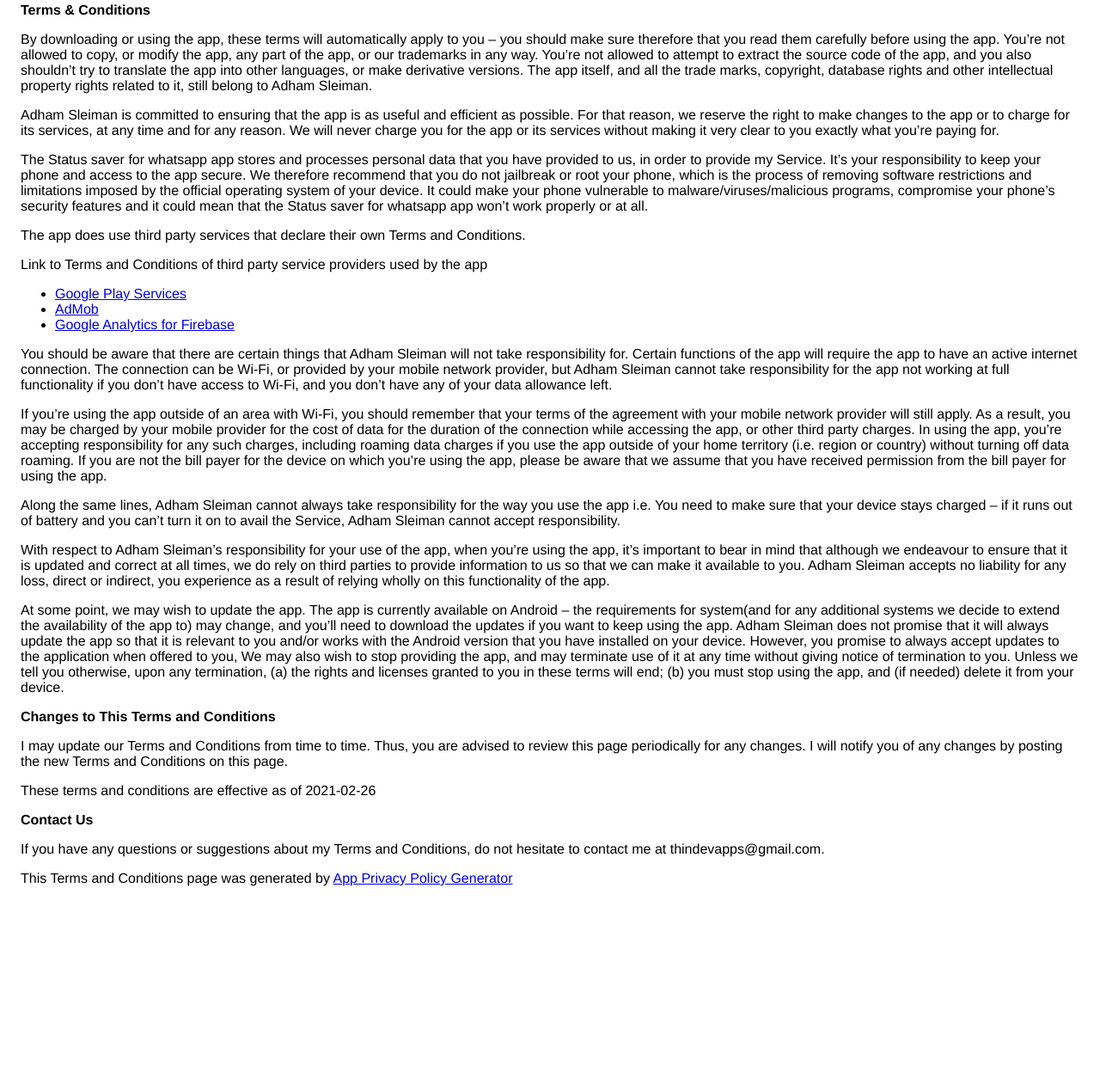
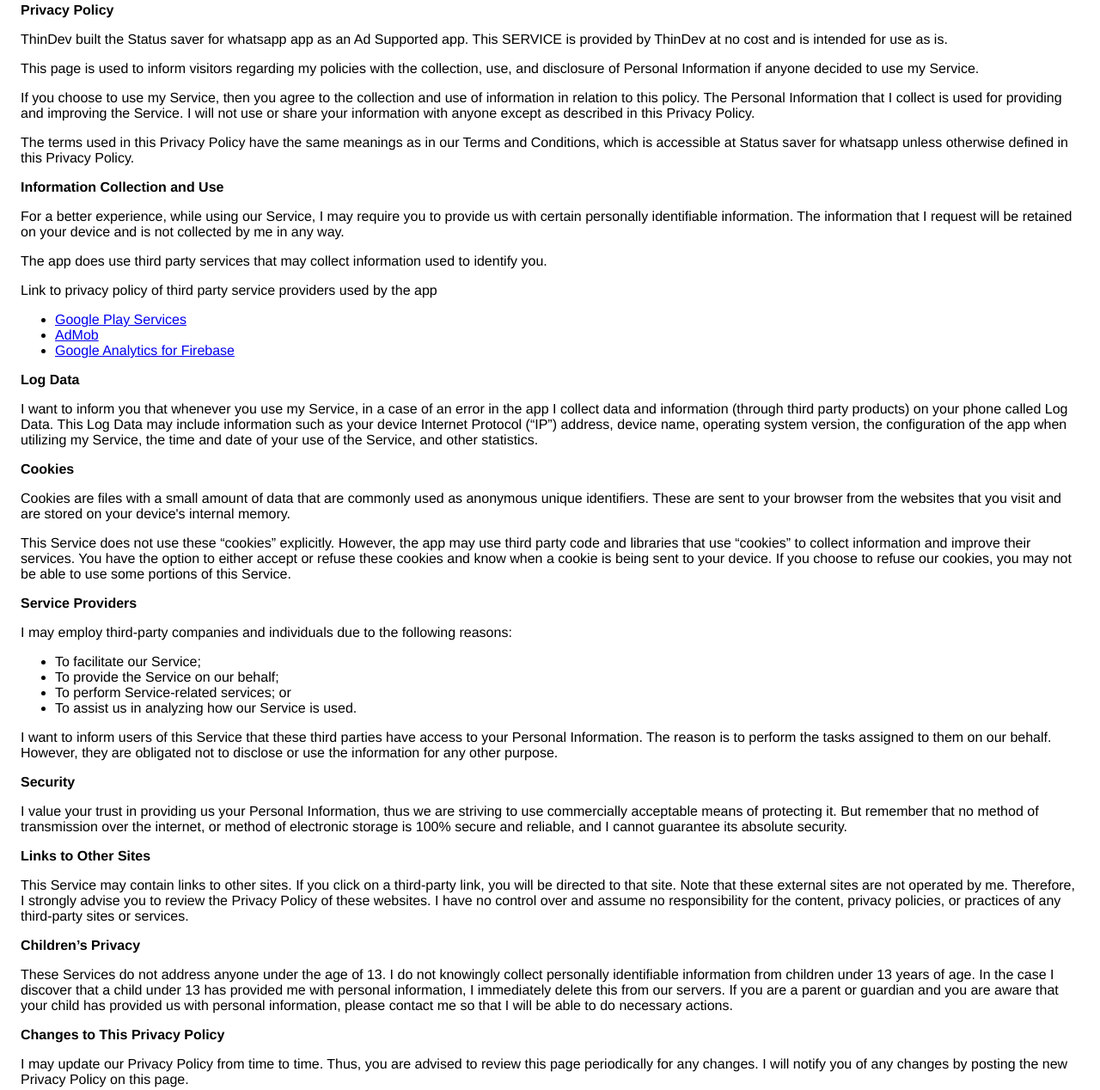
Before and after one commit to ThinDevApps/ThinDevApps.github.io, a plain HTML site: page index.html in a window 1280 px wide. Shown: the part 21-1289 px from the top of the page at 86% size. Before the commit the page ends 1092 px from the top, so only its background shows below. Drawn offline with Linux system fonts and the light colour scheme.

Commit message:
Update index.html

```diff
--- a/index.html
+++ b/index.html
@@ -3,111 +3,107 @@
     <head>
       <meta charset='utf-8'>
       <meta name='viewport' content='width=device-width'>
-      <title>Terms &amp; Conditions</title>
+      <title>Privacy Policy</title>
       <style> body { font-family: 'Helvetica Neue', Helvetica, Arial, sans-serif; padding:1em; } </style>
     </head>
     <body>
-    <strong>Terms &amp; Conditions</strong> <p>
-                  By downloading or using the app, these terms will
-                  automatically apply to you – you should make sure therefore
-                  that you read them carefully before using the app. You’re not
-                  allowed to copy, or modify the app, any part of the app, or
-                  our trademarks in any way. You’re not allowed to attempt to
-                  extract the source code of the app, and you also shouldn’t try
-                  to translate the app into other languages, or make derivative
-                  versions. The app itself, and all the trade marks, copyright,
-                  database rights and other intellectual property rights related
-                  to it, still belong to Adham Sleiman.
+    <strong>Privacy Policy</strong> <p>
+                  ThinDev built the Status saver for whatsapp app as
+                  an Ad Supported app. This SERVICE is provided by
+                  ThinDev at no cost and is intended for use as
+                  is.
                 </p> <p>
-                  Adham Sleiman is committed to ensuring that the app is
-                  as useful and efficient as possible. For that reason, we
-                  reserve the right to make changes to the app or to charge for
-                  its services, at any time and for any reason. We will never
-                  charge you for the app or its services without making it very
-                  clear to you exactly what you’re paying for.
+                  This page is used to inform visitors regarding my
+                  policies with the collection, use, and disclosure of Personal
+                  Information if anyone decided to use my Service.
                 </p> <p>
-                  The Status saver for whatsapp app stores and processes personal data that
-                  you have provided to us, in order to provide my
-                  Service. It’s your responsibility to keep your phone and
-                  access to the app secure. We therefore recommend that you do
-                  not jailbreak or root your phone, which is the process of
-                  removing software restrictions and limitations imposed by the
-                  official operating system of your device. It could make your
-                  phone vulnerable to malware/viruses/malicious programs,
-                  compromise your phone’s security features and it could mean
-                  that the Status saver for whatsapp app won’t work properly or at all.
+                  If you choose to use my Service, then you agree to
+                  the collection and use of information in relation to this
+                  policy. The Personal Information that I collect is
+                  used for providing and improving the Service. I will not use or share your information with
+                  anyone except as described in this Privacy Policy.
+                </p> <p>
+                  The terms used in this Privacy Policy have the same meanings
+                  as in our Terms and Conditions, which is accessible at
+                  Status saver for whatsapp unless otherwise defined in this Privacy Policy.
+                </p> <p><strong>Information Collection and Use</strong></p> <p>
+                  For a better experience, while using our Service, I
+                  may require you to provide us with certain personally
+                  identifiable information. The information that
+                  I request will be retained on your device and is not collected by me in any way.
                 </p> <div><p>
-                    The app does use third party services that declare their own
-                    Terms and Conditions.
+                    The app does use third party services that may collect
+                    information used to identify you.
                   </p> <p>
-                    Link to Terms and Conditions of third party service
-                    providers used by the app
-                  </p> <ul><li><a href="https://policies.google.com/terms" target="_blank" rel="noopener noreferrer">Google Play Services</a></li><li><a href="https://developers.google.com/admob/terms" target="_blank" rel="noopener noreferrer">AdMob</a></li><li><a href="https://firebase.google.com/terms/analytics" target="_blank" rel="noopener noreferrer">Google Analytics for Firebase</a></li><!----><!----><!----><!----><!----><!----><!----><!----><!----><!----><!----><!----><!----><!----><!----><!----><!----><!----><!----><!----><!----><!----><!----></ul></div> <p>
-                  You should be aware that there are certain things that
-                  Adham Sleiman will not take responsibility for. Certain
-                  functions of the app will require the app to have an active
-                  internet connection. The connection can be Wi-Fi, or provided
-                  by your mobile network provider, but Adham Sleiman
-                  cannot take responsibility for the app not working at full
-                  functionality if you don’t have access to Wi-Fi, and you don’t
-                  have any of your data allowance left.
-                </p> <p></p> <p>
-                  If you’re using the app outside of an area with Wi-Fi, you
-                  should remember that your terms of the agreement with your
-                  mobile network provider will still apply. As a result, you may
-                  be charged by your mobile provider for the cost of data for
-                  the duration of the connection while accessing the app, or
-                  other third party charges. In using the app, you’re accepting
-                  responsibility for any such charges, including roaming data
-                  charges if you use the app outside of your home territory
-                  (i.e. region or country) without turning off data roaming. If
-                  you are not the bill payer for the device on which you’re
-                  using the app, please be aware that we assume that you have
-                  received permission from the bill payer for using the app.
+                    Link to privacy policy of third party service providers used
+                    by the app
+                  </p> <ul><li><a href="https://www.google.com/policies/privacy/" target="_blank" rel="noopener noreferrer">Google Play Services</a></li><li><a href="https://support.google.com/admob/answer/6128543?hl=en" target="_blank" rel="noopener noreferrer">AdMob</a></li><li><a href="https://firebase.google.com/policies/analytics" target="_blank" rel="noopener noreferrer">Google Analytics for Firebase</a></li><!----><!----><!----><!----><!----><!----><!----><!----><!----><!----><!----><!----><!----><!----><!----><!----><!----><!----><!----><!----><!----><!----><!----></ul></div> <p><strong>Log Data</strong></p> <p>
+                  I want to inform you that whenever you
+                  use my Service, in a case of an error in the app
+                  I collect data and information (through third party
+                  products) on your phone called Log Data. This Log Data may
+                  include information such as your device Internet Protocol
+                  (“IP”) address, device name, operating system version, the
+                  configuration of the app when utilizing my Service,
+                  the time and date of your use of the Service, and other
+                  statistics.
+                </p> <p><strong>Cookies</strong></p> <p>
+                  Cookies are files with a small amount of data that are
+                  commonly used as anonymous unique identifiers. These are sent
+                  to your browser from the websites that you visit and are
+                  stored on your device's internal memory.
                 </p> <p>
-                  Along the same lines, Adham Sleiman cannot always take
-                  responsibility for the way you use the app i.e. You need to
-                  make sure that your device stays charged – if it runs out of
-                  battery and you can’t turn it on to avail the Service,
-                  Adham Sleiman cannot accept responsibility.
-                </p> <p>
-                  With respect to Adham Sleiman’s responsibility for your
-                  use of the app, when you’re using the app, it’s important to
-                  bear in mind that although we endeavour to ensure that it is
-                  updated and correct at all times, we do rely on third parties
-                  to provide information to us so that we can make it available
-                  to you. Adham Sleiman accepts no liability for any
-                  loss, direct or indirect, you experience as a result of
-                  relying wholly on this functionality of the app.
-                </p> <p>
-                  At some point, we may wish to update the app. The app is
-                  currently available on Android – the requirements for
-                  system(and for any additional systems we
-                  decide to extend the availability of the app to) may change,
-                  and you’ll need to download the updates if you want to keep
-                  using the app. Adham Sleiman does not promise that it
-                  will always update the app so that it is relevant to you
-                  and/or works with the Android version that you have
-                  installed on your device. However, you promise to always
-                  accept updates to the application when offered to you, We may
-                  also wish to stop providing the app, and may terminate use of
-                  it at any time without giving notice of termination to you.
-                  Unless we tell you otherwise, upon any termination, (a) the
-                  rights and licenses granted to you in these terms will end;
-                  (b) you must stop using the app, and (if needed) delete it
-                  from your device.
-                </p> <p><strong>Changes to This Terms and Conditions</strong></p> <p>
-                  I may update our Terms and Conditions
-                  from time to time. Thus, you are advised to review this page
+                  This Service does not use these “cookies” explicitly. However,
+                  the app may use third party code and libraries that use
+                  “cookies” to collect information and improve their services.
+                  You have the option to either accept or refuse these cookies
+                  and know when a cookie is being sent to your device. If you
+                  choose to refuse our cookies, you may not be able to use some
+                  portions of this Service.
+                </p> <p><strong>Service Providers</strong></p> <p>
+                  I may employ third-party companies and
+                  individuals due to the following reasons:
+                </p> <ul><li>To facilitate our Service;</li> <li>To provide the Service on our behalf;</li> <li>To perform Service-related services; or</li> <li>To assist us in analyzing how our Service is used.</li></ul> <p>
+                  I want to inform users of this Service
+                  that these third parties have access to your Personal
+                  Information. The reason is to perform the tasks assigned to
+                  them on our behalf. However, they are obligated not to
+                  disclose or use the information for any other purpose.
+                </p> <p><strong>Security</strong></p> <p>
+                  I value your trust in providing us your
+                  Personal Information, thus we are striving to use commercially
+                  acceptable means of protecting it. But remember that no method
+                  of transmission over the internet, or method of electronic
+                  storage is 100% secure and reliable, and I cannot
+                  guarantee its absolute security.
+                </p> <p><strong>Links to Other Sites</strong></p> <p>
+                  This Service may contain links to other sites. If you click on
+                  a third-party link, you will be directed to that site. Note
+                  that these external sites are not operated by me.
+                  Therefore, I strongly advise you to review the
+                  Privacy Policy of these websites. I have
+                  no control over and assume no responsibility for the content,
+                  privacy policies, or practices of any third-party sites or
+                  services.
+                </p> <p><strong>Children’s Privacy</strong></p> <p>
+                  These Services do not address anyone under the age of 13.
+                  I do not knowingly collect personally
+                  identifiable information from children under 13 years of age. In the case
+                  I discover that a child under 13 has provided
+                  me with personal information, I immediately
+                  delete this from our servers. If you are a parent or guardian
+                  and you are aware that your child has provided us with
+                  personal information, please contact me so that
+                  I will be able to do necessary actions.
+                </p> <p><strong>Changes to This Privacy Policy</strong></p> <p>
+                  I may update our Privacy Policy from
+                  time to time. Thus, you are advised to review this page
                   periodically for any changes. I will
-                  notify you of any changes by posting the new Terms and
-                  Conditions on this page.
-                </p> <p>
-                  These terms and conditions are effective as of 2021-02-26
-                </p> <p><strong>Contact Us</strong></p> <p>
+                  notify you of any changes by posting the new Privacy Policy on
+                  this page.
+                </p> <p>This policy is effective as of 2021-02-26</p> <p><strong>Contact Us</strong></p> <p>
                   If you have any questions or suggestions about my
-                  Terms and Conditions, do not hesitate to contact me
-                  at thindevapps@gmail.com.
-                </p> <p>This Terms and Conditions page was generated by <a href="https://app-privacy-policy-generator.nisrulz.com/" target="_blank" rel="noopener noreferrer">App Privacy Policy Generator</a></p>
+                  Privacy Policy, do not hesitate to contact me at thindevapps@gmail.com.
+                </p> <p>This privacy policy page was created at <a href="https://privacypolicytemplate.net" target="_blank" rel="noopener noreferrer">privacypolicytemplate.net </a>and modified/generated by <a href="https://app-privacy-policy-generator.nisrulz.com/" target="_blank" rel="noopener noreferrer">App Privacy Policy Generator</a></p>
     </body>
     </html>
```
